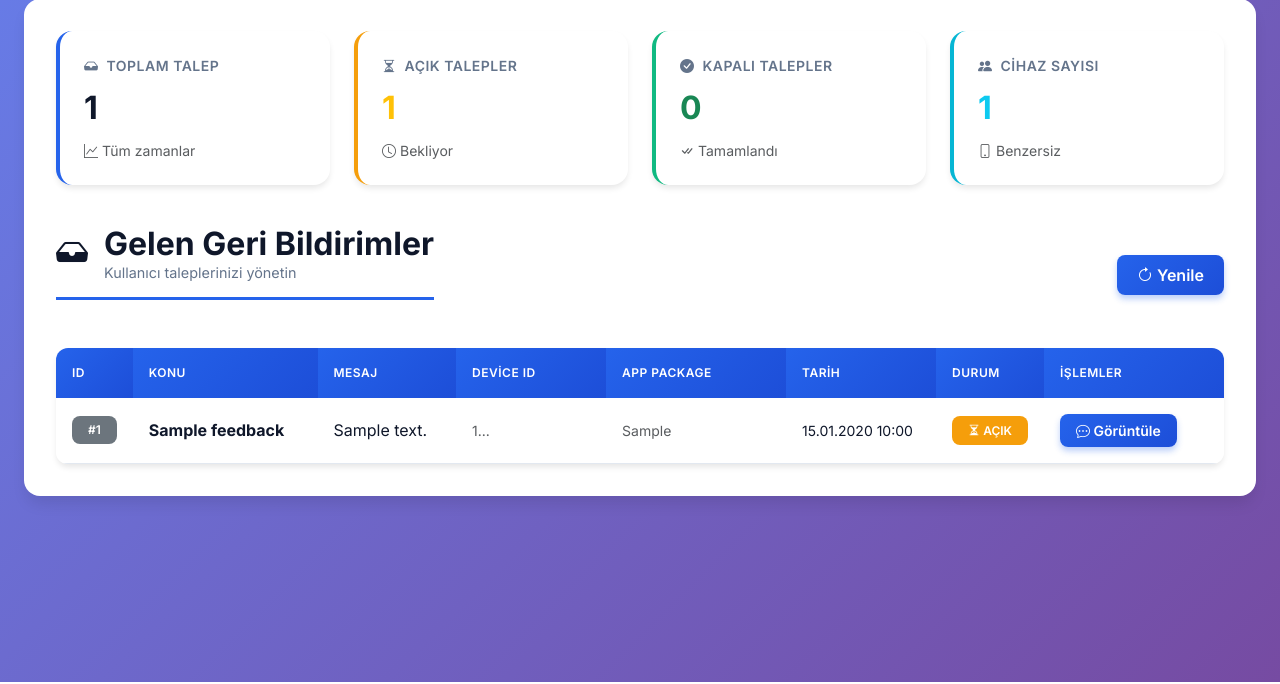
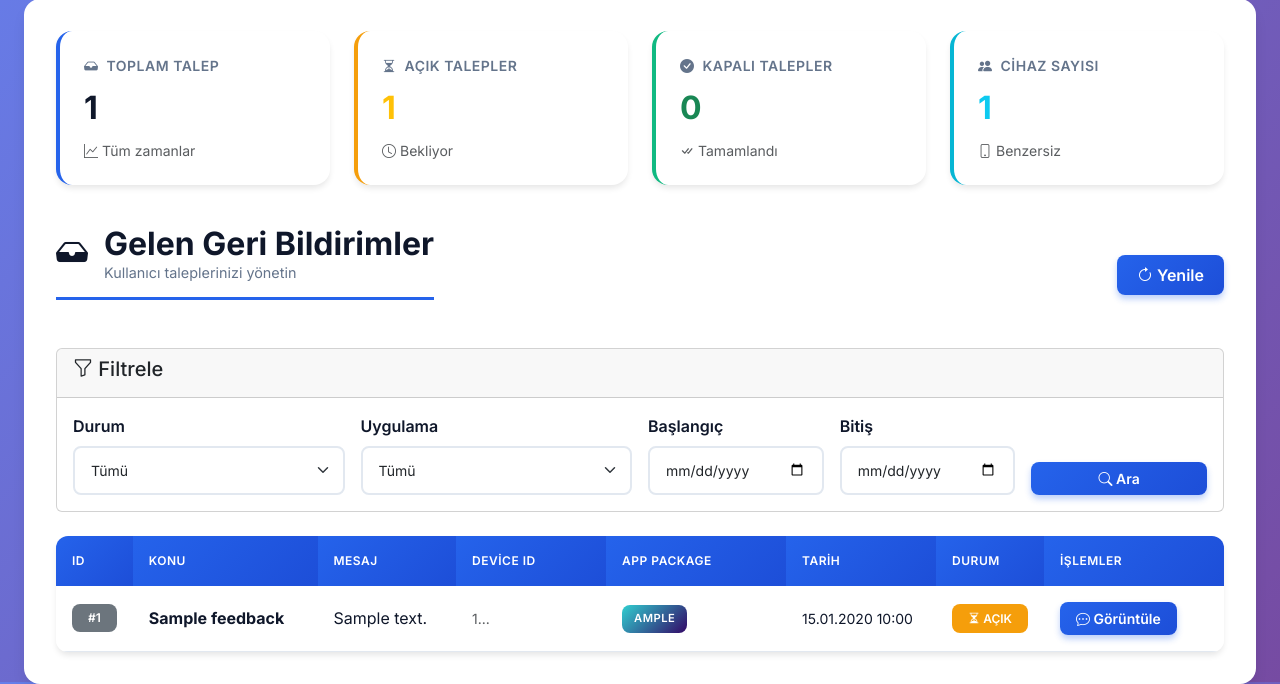
Before and after one commit to alidemirci2307/sinavpanelitest, a PHP site: page /admin/index.php in a window 1280 px wide. Shown: the part 118-802 px from the top of the page. Run offline with PHP 8.4, Linux system fonts and the light colour scheme; the visitor is signed in with stand-in values (Sample User, id 1); tables that the repository leaves empty or names only in its code hold one stand-in row (values such as "Sample post").

Commit message:
fix gecildi

```diff
--- a/admin/assets/css/admin-style.css
+++ b/admin/assets/css/admin-style.css
@@ -200,6 +200,57 @@ body {
 
 .badge-info {
     background: var(--info-color);
+}
+
+.badge-secondary {
+    background: var(--secondary-color);
+    color: white;
+}
+
+/* Package Badge'leri */
+.package-badge {
+    display: inline-block;
+    padding: 0.35rem 0.75rem;
+    font-size: 0.7rem;
+    font-weight: 600;
+    border-radius: 0.5rem;
+    background: linear-gradient(135deg, #667eea 0%, #764ba2 100%);
+    color: white;
+    text-transform: uppercase;
+    letter-spacing: 0.5px;
+}
+
+.package-badge.pkg-1 {
+    background: linear-gradient(135deg, #667eea 0%, #764ba2 100%);
+}
+
+.package-badge.pkg-2 {
+    background: linear-gradient(135deg, #f093fb 0%, #f5576c 100%);
+}
+
+.package-badge.pkg-3 {
+    background: linear-gradient(135deg, #4facfe 0%, #00f2fe 100%);
+}
+
+.package-badge.pkg-4 {
+    background: linear-gradient(135deg, #43e97b 0%, #38f9d7 100%);
+}
+
+.package-badge.pkg-5 {
+    background: linear-gradient(135deg, #fa709a 0%, #fee140 100%);
+}
+
+.package-badge.pkg-6 {
+    background: linear-gradient(135deg, #30cfd0 0%, #330867 100%);
+}
+
+.package-badge.pkg-7 {
+    background: linear-gradient(135deg, #a8edea 0%, #fed6e3 100%);
+    color: #333;
+}
+
+.package-badge.pkg-8 {
+    background: linear-gradient(135deg, #ff9a56 0%, #ff6a88 100%);
 }
 
 /* Butonlar - Özel */
@@ -429,6 +480,8 @@ body {
     font-size: 0.75rem;
     opacity: 0.7;
     margin-top: 0.5rem;
+    display: block;
+    font-style: italic;
 }
 
 #conversationContent {
--- a/admin/index.php
+++ b/admin/index.php
@@ -10,6 +10,34 @@ $pdo = getDbConnection();
 // Sayfa ayarları
 $page_title = "Geri Bildirim Talepler";
 
+// Filtreler
+$filterStatus = isset($_GET['status']) ? $_GET['status'] : '';
+$filterPackage = isset($_GET['package']) ? $_GET['package'] : '';
+$filterDateFrom = isset($_GET['date_from']) ? $_GET['date_from'] : '';
+$filterDateTo = isset($_GET['date_to']) ? $_GET['date_to'] : '';
+
+$whereConditions = array();
+$params = array();
+
+if($filterStatus) {
+    $whereConditions[] = "status = ?";
+    $params[] = $filterStatus;
+}
+if($filterPackage) {
+    $whereConditions[] = "app_package = ?";
+    $params[] = $filterPackage;
+}
+if($filterDateFrom) {
+    $whereConditions[] = "DATE(created_at) >= ?";
+    $params[] = $filterDateFrom;
+}
+if($filterDateTo) {
+    $whereConditions[] = "DATE(created_at) <= ?";
+    $params[] = $filterDateTo;
+}
+
+$whereSQL = !empty($whereConditions) ? 'WHERE ' . implode(' AND ', $whereConditions) : '';
+
 // İstatistikler
 $stmt_stats = $pdo->query("SELECT
     COUNT(*) as total,
@@ -20,8 +48,14 @@ FROM feedbacks");
 $stats = $stmt_stats->fetch(PDO::FETCH_ASSOC);
 
 // Talepler
-$stmt = $pdo->query("SELECT * FROM feedbacks ORDER BY created_at DESC LIMIT 100");
+$query = "SELECT * FROM feedbacks " . $whereSQL . " ORDER BY created_at DESC LIMIT 100";
+$stmt = $pdo->prepare($query);
+$stmt->execute($params);
 $feedbacks = $stmt->fetchAll(PDO::FETCH_ASSOC);
+
+// Paketleri çek
+$packagesStmt = $pdo->query("SELECT DISTINCT app_package FROM feedbacks WHERE app_package IS NOT NULL ORDER BY app_package");
+$packages = $packagesStmt->fetchAll(PDO::FETCH_COLUMN);
 
 // Header
 include __DIR__ . '/includes/header.php';
@@ -91,6 +125,51 @@ include __DIR__ . '/includes/header.php';
     </div>
 </div>
 
+<!-- Filtreler -->
+<div class="card mb-4">
+    <div class="card-header">
+        <h5><i class="bi bi-funnel"></i> Filtrele</h5>
+    </div>
+    <div class="card-body">
+        <form method="GET" class="row g-3">
+            <div class="col-md-3">
+                <label class="form-label">Durum</label>
+                <select name="status" class="form-select form-select-sm">
+                    <option value="">Tümü</option>
+                    <option value="open" <?php echo $filterStatus === 'open' ? 'selected' : ''; ?>>Açık</option>
+                    <option value="closed" <?php echo $filterStatus === 'closed' ? 'selected' : ''; ?>>Kapalı</option>
+                </select>
+            </div>
+            <div class="col-md-3">
+                <label class="form-label">Uygulama</label>
+                <select name="package" class="form-select form-select-sm">
+                    <option value="">Tümü</option>
+                    <?php foreach($packages as $p): ?>
+                    <option value="<?php echo htmlspecialchars($p); ?>" <?php echo $filterPackage === $p ? 'selected' : ''; ?>><?php echo htmlspecialchars($p); ?></option>
+                    <?php endforeach; ?>
+                </select>
+            </div>
+            <div class="col-md-2">
+                <label class="form-label">Başlangıç</label>
+                <input type="date" name="date_from" class="form-control form-control-sm" value="<?php echo htmlspecialchars($filterDateFrom); ?>">
+            </div>
+            <div class="col-md-2">
+                <label class="form-label">Bitiş</label>
+                <input type="date" name="date_to" class="form-control form-control-sm" value="<?php echo htmlspecialchars($filterDateTo); ?>">
+            </div>
+            <div class="col-md-2 d-flex align-items-end">
+                <button type="submit" class="btn btn-primary btn-sm w-100"><i class="bi bi-search"></i> Ara</button>
+            </div>
+        </form>
+        <?php if($filterStatus || $filterPackage || $filterDateFrom || $filterDateTo): ?>
+        <div class="mt-3">
+            <a href="index.php" class="btn btn-sm btn-outline-secondary"><i class="bi bi-x-circle"></i> Filtreyi Temizle</a>
+            <span class="text-muted ms-2"><?php echo count($feedbacks); ?> sonuç bulundu</span>
+        </div>
+        <?php endif; ?>
+    </div>
+</div>
+
 <!-- Talepler Tablosu -->
 <div class="table-wrapper">
     <div class="table-responsive">
@@ -118,7 +197,16 @@ include __DIR__ . '/includes/header.php';
                         </div>
                     </td>
                     <td><small class="text-muted"><?= escapeHtml(substr($f['device_id'], 0, 15)) ?>...</small></td>
-                    <td><small class="text-muted"><?= escapeHtml($f['app_package']) ?></small></td>
+                    <td>
+                        <?php
+                        // Package badge için renk seçimi
+                        $packageHash = crc32($f['app_package']) % 8 + 1;
+                        $packageShort = substr($f['app_package'], strrpos($f['app_package'], '.') + 1);
+                        ?>
+                        <span class="package-badge pkg-<?= $packageHash ?>" title="<?= escapeHtml($f['app_package']) ?>">
+                            <?= escapeHtml($packageShort) ?>
+                        </span>
+                    </td>
                     <td><small><?= date('d.m.Y H:i', strtotime($f['created_at'])) ?></small></td>
                     <td>
                         <?php if ($f['status'] === 'open'): ?>
```
Also changed, not shown: admin/get_conversation.php (+4 -4 lines).
